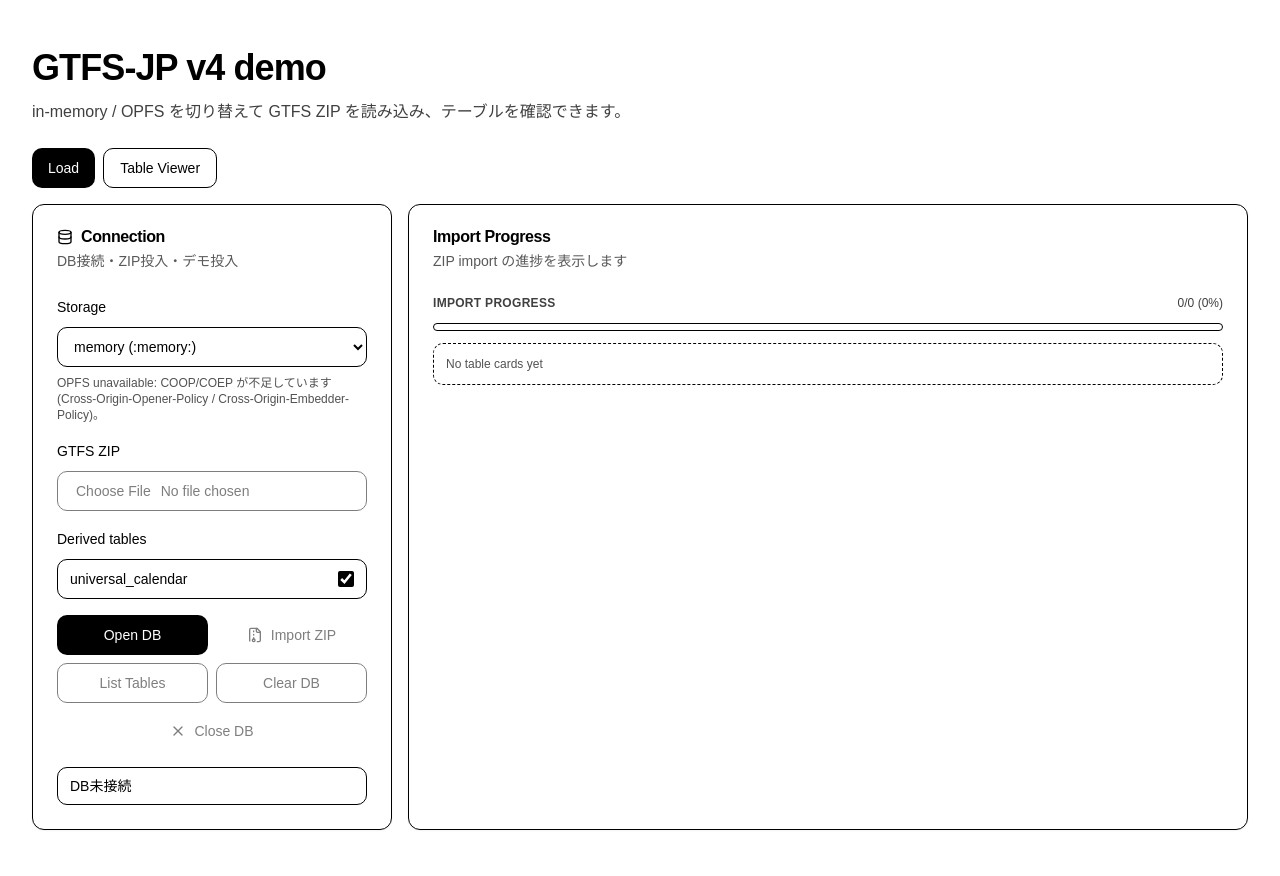
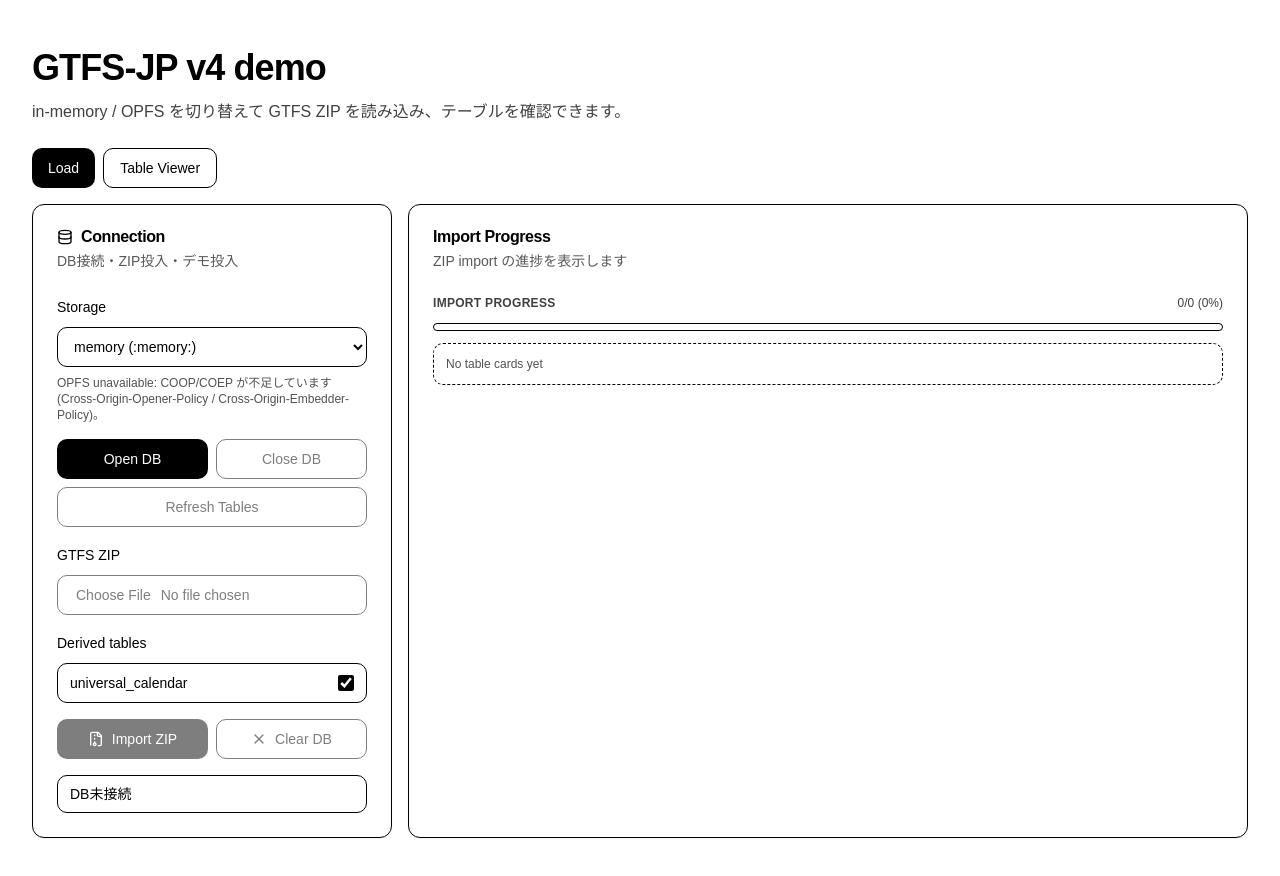
Before and after one commit to Kai-Z-JP/gtfs-jp-ts, a React (Vite) app in the folder apps/demo/: page / in a window 1280 px wide. Shown: the top 876 px of the page. Built offline with nearby package versions, Linux system fonts and the light colour scheme.

Commit message:
refactor(demo): rearrange WorkflowPanel layout

```diff
--- a/apps/demo/src/presentation/gtfsWorkbench/WorkflowPanel.tsx
+++ b/apps/demo/src/presentation/gtfsWorkbench/WorkflowPanel.tsx
@@ -106,6 +106,23 @@ export function WorkflowPanel({
             )}
           </div>
 
+          <div className="grid grid-cols-2 gap-2">
+            <Button disabled={busy || isOpen} onClick={() => void onOpen()}>
+              Open DB
+            </Button>
+            <Button variant="outline" disabled={busy || !isOpen} onClick={() => void onClose()}>
+              Close DB
+            </Button>
+            <Button
+              className="col-span-2"
+              variant="outline"
+              disabled={busy || !isOpen}
+              onClick={() => void onRefreshTables()}
+            >
+              Refresh Tables
+            </Button>
+          </div>
+
           <div className="space-y-2">
             <Label htmlFor="zip-file">GTFS ZIP</Label>
             <Input
@@ -136,35 +153,16 @@ export function WorkflowPanel({
           </div>
 
           <div className="grid grid-cols-2 gap-2">
-            <Button disabled={busy || isOpen} onClick={() => void onOpen()}>
-              Open DB
-            </Button>
             <Button
-              variant="secondary"
               disabled={busy || !isOpen}
               onClick={() => void onImportZip(fileInputRef.current?.files?.[0])}
             >
               <FileArchive className="h-4 w-4" />
               Import ZIP
             </Button>
-            <Button
-              variant="outline"
-              disabled={busy || !isOpen}
-              onClick={() => void onRefreshTables()}
-            >
-              List Tables
-            </Button>
             <Button variant="outline" disabled={busy || !isOpen} onClick={() => void onClearDb()}>
+              <X className="h-4 w-4" />
               Clear DB
-            </Button>
-            <Button
-              variant="ghost"
-              className="col-span-2"
-              disabled={busy || !isOpen}
-              onClick={() => void onClose()}
-            >
-              <X className="h-4 w-4" />
-              Close DB
             </Button>
           </div>
 
```
